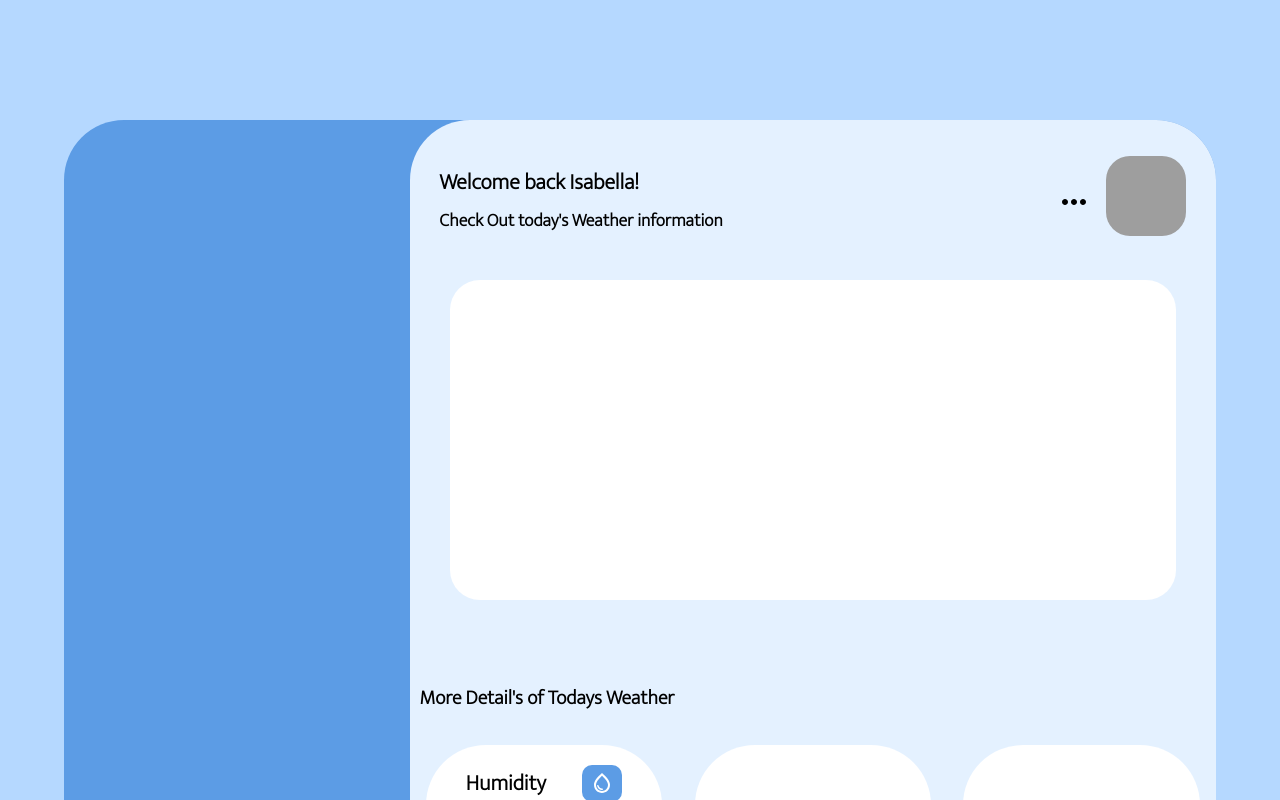
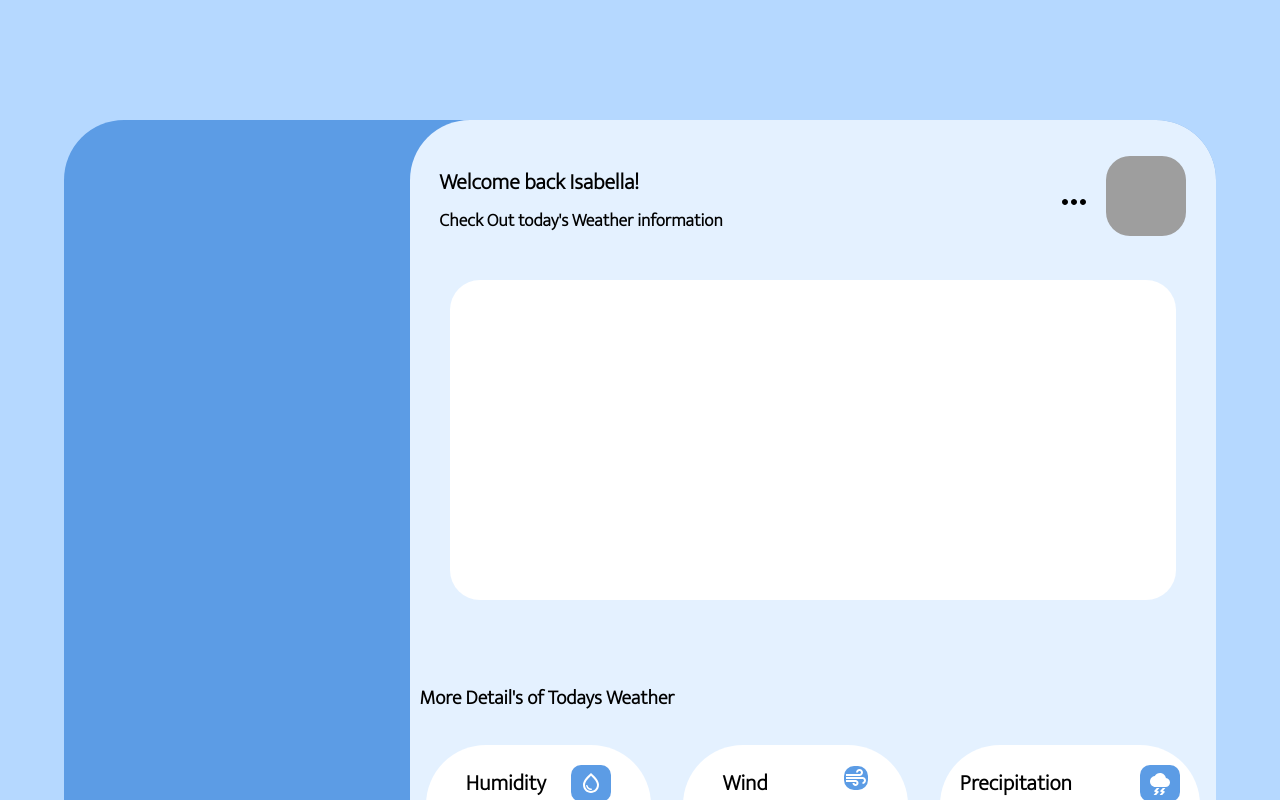
Before and after one commit to AnantPatel1/Weather, a React (Create React App) app: page / in a window 1280 px wide. Built offline with nearby package versions, Linux system fonts and the light colour scheme; grey boxes are pictures that could not be loaded.

Commit message:
precipitation

```diff
--- a/src/Component/Layout/TodaysWeather.js
+++ b/src/Component/Layout/TodaysWeather.js
@@ -1,6 +1,8 @@
 import styles from "./TodaysWeather.module.css";
 import React from "react";
 import Humidity from "../WeatherUpdates/Humidity";
+import Wind from "../WeatherUpdates/Wind";
+import Precipitation from "../WeatherUpdates/Precipitation";
 export default function TodaysWeather() {
   return (
     <div className={styles.TodaysWeather}>
@@ -10,8 +12,12 @@ export default function TodaysWeather() {
           <div className={styles.box}>
             <Humidity />
           </div>
-          <div className={styles.box}></div>
-          <div className={styles.box}></div>
+          <div className={styles.box}>
+            <Wind />
+          </div>
+          <div className={styles.box}>
+            <Precipitation />
+          </div>
         </div>
         <div className={styles.bottomRow}>
           <div className={styles.box}></div>
--- /dev/null
+++ b/src/Component/WeatherUpdates/Precipitation.js
@@ -0,0 +1,59 @@
+import styles from "./Precipitation.module.css";
+import React from "react";
+import ThunderstormIcon from "@mui/icons-material/Thunderstorm";
+export default function Precipitation() {
+  return (
+    <div className={styles.precipitation}>
+      <div className={styles.humidity}>
+        <p>Precipitation</p>
+        <p className={styles.icon}>
+          <ThunderstormIcon className={styles.muiicon} />
+        </p>
+      </div>
+      <p className={styles.percentage}>1.4 cm</p>
+      <div className={styles.time}>
+        <p>
+          0 <div className={styles.bgblue}></div>
+        </p>
+        <p>
+          {" "}
+          10 <div className={styles.bgblue}></div>
+        </p>
+        <p>
+          {" "}
+          20 <div className={styles.bgblue}></div>
+        </p>
+        <p>
+          {" "}
+          30 <div className={styles.prepdiv}></div>
+        </p>
+        <p>
+          {" "}
+          40 <div className={styles.prepdiv}></div>
+        </p>
+        <p>
+          50<div className={styles.prepdiv}></div>
+        </p>
+        <p>
+          {" "}
+          60 <div className={styles.prepdiv}></div>{" "}
+        </p>
+        <p>
+          {" "}
+          70 <div className={styles.prepdiv}></div>
+        </p>
+        <p>
+          {" "}
+          80 <div className={styles.prepdiv}></div>{" "}
+        </p>
+        <p>
+          {" "}
+          90 <div className={styles.prepdiv}></div>
+        </p>
+        <p>
+          100 <div className={styles.prepdiv}></div>
+        </p>
+      </div>
+    </div>
+  );
+}
--- /dev/null
+++ b/src/Component/WeatherUpdates/Precipitation.module.css
@@ -0,0 +1,56 @@
+.humidity {
+  display: flex;
+  justify-content: space-between;
+  margin: 20px 20px 5px 20px;
+}
+.humidity p {
+  font-weight: bold;
+  font-size: 22px;
+}
+.icon {
+  background-color: #5c9ce5;
+  width: 40px;
+  border-radius: 10px;
+  display: flex;
+  justify-content: center;
+  align-items: center;
+}
+.muiicon {
+  color: white;
+}
+.percentage {
+  width: 100%;
+  text-align: center;
+  font-size: 25px;
+  font-weight: bold;
+}
+.time {
+  display: flex;
+  justify-content: space-between;
+  align-items: center;
+  margin: 10px 20px 10px 20px;
+}
+.time p {
+  font-size: 12px;
+}
+.bgblue,
+.prepdiv {
+  width: 20px;
+  height: 5px;
+  background-color: #5c9ce5;
+  border-radius: 20px;
+}
+.prepdiv {
+  background-color: gray;
+}
+@media screen and (max-width: 1083px) {
+  .humidity p {
+    font-size: 18px;
+  }
+  .humidity {
+    margin: 18px;
+  }
+  .time {
+    margin: 10px 2px 10px 2px;
+  }
+}
--- /dev/null
+++ b/src/Component/WeatherUpdates/Wind.js
@@ -0,0 +1,19 @@
+import React from "react";
+import styles from "./Wind.module.css";
+import AirIcon from "@mui/icons-material/Air";
+import SpeedIcon from "@mui/icons-material/Speed";
+export default function Wind() {
+  return (
+    <div style={{ position: "relative" }}>
+      <div className={styles.Wind}>
+        <p>Wind</p>
+        <p className={styles.icon}>
+          <AirIcon className={styles.muiicon} />
+        </p>
+      </div>
+      <div className={styles.semicircle}>
+        <SpeedIcon sx={{ transform: "scale(5.5)" }} />
+      </div>
+    </div>
+  );
+}
--- /dev/null
+++ b/src/Component/WeatherUpdates/Wind.module.css
@@ -0,0 +1,28 @@
+.Wind {
+  display: flex;
+  justify-content: space-between;
+  margin: 20px 40px 5px 40px;
+}
+.Wind p {
+  font-weight: bold;
+  font-size: 22px;
+}
+.muiicon {
+  background-color: #5c9ce5;
+  width: 40px;
+  border-radius: 10px;
+  display: flex;
+  justify-content: center;
+  align-items: center;
+}
+.muiicon {
+  color: white;
+}
+/* styles.module.css */
+
+.semicircle {
+  position: absolute;
+  color: #5c9ce5;
+  left: 45%;
+  top: 190%;
+}
```
